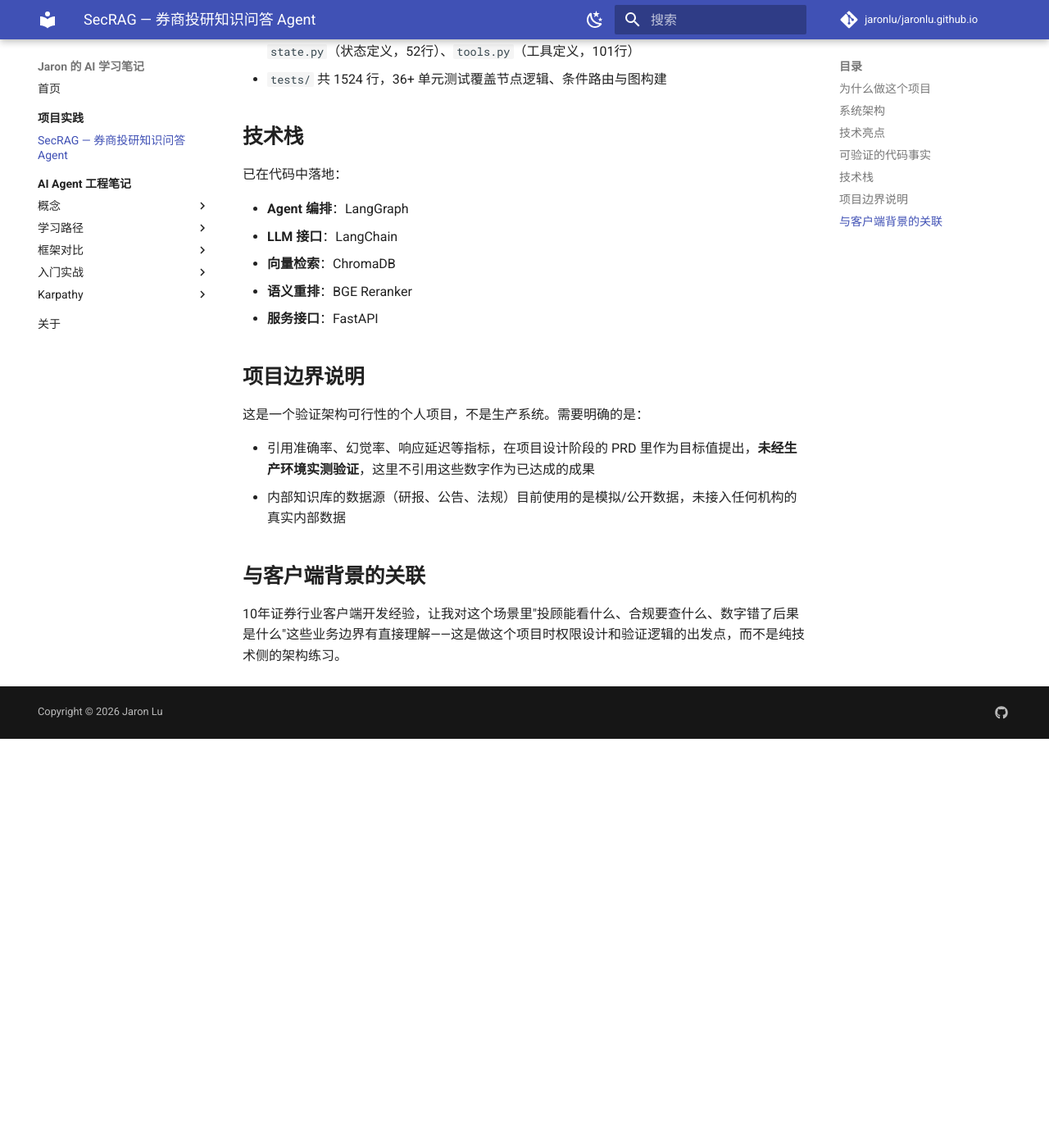
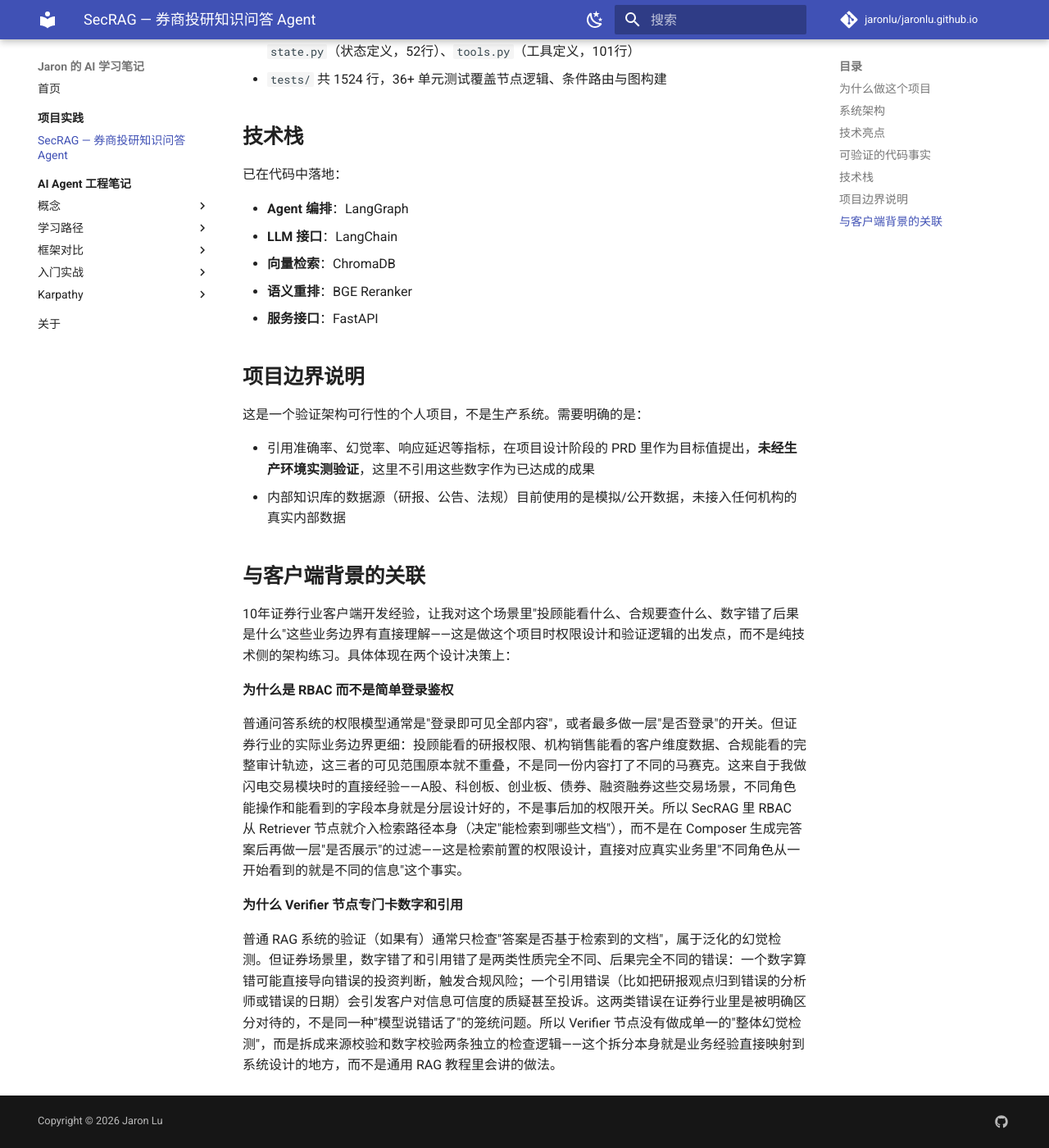
Before and after one commit to jaronlu/jaronlu.github.io, an MkDocs documentation site: the page built from docs/projects/secrag.md, in a window 1280 px wide and 1400 px high, scrolled down 1566 px. Shown: the whole window at 82% size. Built offline with MkDocs 1.6.1 and Material for MkDocs 9.7.7, drawn with Linux system fonts in a browser that asks for light colours; comment, search, counter and statistics services are not loaded; before the commit the page ends 2467 px from its top, so only the background shows below that.

Commit message:
docs(secrag): 补充业务背景驱动的设计决策说明

```diff
--- a/docs/projects/secrag.md
+++ b/docs/projects/secrag.md
@@ -66,4 +66,12 @@
 
 ## 与客户端背景的关联
 
-10年证券行业客户端开发经验，让我对这个场景里"投顾能看什么、合规要查什么、数字错了后果是什么"这些业务边界有直接理解——这是做这个项目时权限设计和验证逻辑的出发点，而不是纯技术侧的架构练习。
+10年证券行业客户端开发经验，让我对这个场景里"投顾能看什么、合规要查什么、数字错了后果是什么"这些业务边界有直接理解——这是做这个项目时权限设计和验证逻辑的出发点，而不是纯技术侧的架构练习。具体体现在两个设计决策上：
+
+**为什么是 RBAC 而不是简单登录鉴权**
+
+普通问答系统的权限模型通常是"登录即可见全部内容"，或者最多做一层"是否登录"的开关。但证券行业的实际业务边界更细：投顾能看的研报权限、机构销售能看的客户维度数据、合规能看的完整审计轨迹，这三者的可见范围原本就不重叠，不是同一份内容打了不同的马赛克。这来自于我做闪电交易模块时的直接经验——A股、科创板、创业板、债券、融资融券这些交易场景，不同角色能操作和能看到的字段本身就是分层设计好的，不是事后加的权限开关。所以 SecRAG 里 RBAC 从 Retriever 节点就介入检索路径本身（决定"能检索到哪些文档"），而不是在 Composer 生成完答案后再做一层"是否展示"的过滤——这是检索前置的权限设计，直接对应真实业务里"不同角色从一开始看到的就是不同的信息"这个事实。
+
+**为什么 Verifier 节点专门卡数字和引用**
+
+普通 RAG 系统的验证（如果有）通常只检查"答案是否基于检索到的文档"，属于泛化的幻觉检测。但证券场景里，数字错了和引用错了是两类性质完全不同、后果完全不同的错误：一个数字算错可能直接导向错误的投资判断，触发合规风险；一个引用错误（比如把研报观点归到错误的分析师或错误的日期）会引发客户对信息可信度的质疑甚至投诉。这两类错误在证券行业里是被明确区分对待的，不是同一种"模型说错话了"的笼统问题。所以 Verifier 节点没有做成单一的"整体幻觉检测"，而是拆成来源校验和数字校验两条独立的检查逻辑——这个拆分本身就是业务经验直接映射到系统设计的地方，而不是通用 RAG 教程里会讲的做法。
```
